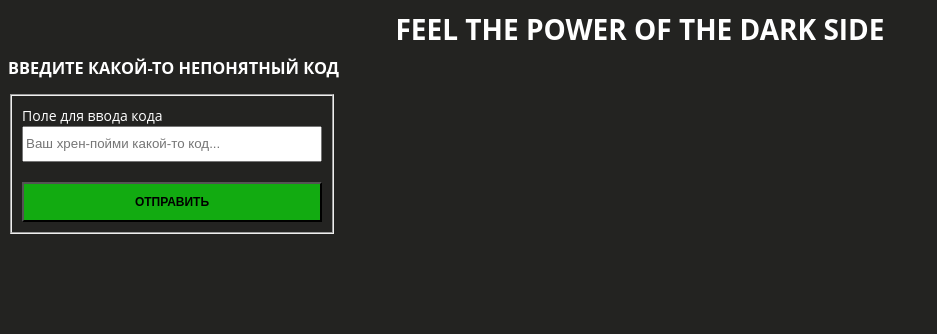
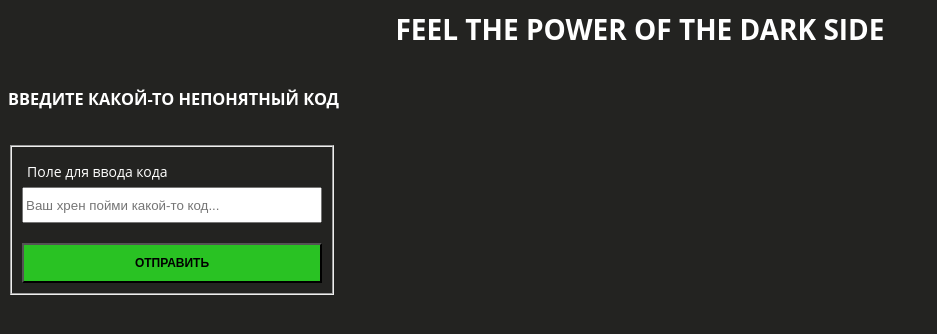
Before and after one commit to Eprst-p/barcode-viewer, a plain HTML site: page index.html in a window 1280 px wide. Shown: the whole page, without its empty margins (0-937 px from the left). Drawn offline with Linux system fonts and the light colour scheme.

Commit message:
чутка еще оформления

```diff
--- a/css/style.css
+++ b/css/style.css
@@ -5,7 +5,6 @@ body {
     line-height: 20px;
     color: #ffffff;
     text-transform: uppercase;
-
     background-color: #232321;
   }
 
@@ -17,8 +16,13 @@ body {
     text-align: center;
   }
 
+  .code__title{
+    margin-top: 50px;
+  }
+
   .code-text-label {
     text-transform: none;
+    padding: 5px;
   }
 
   .code-text-input {
@@ -31,13 +35,19 @@ body {
     flex-direction: column;
     width: 300px;
     padding: 10px;
+    margin-top: 20px;
   }
 
   .code-text-btn {
     margin-top: 20px;
     height: 40px;
-    background-color: rgba(13, 212, 13, 0.774);
+    background-color: rgba(43, 228, 36, 0.829);
     text-transform: uppercase;
     font-size: 12px;
     font-weight: 600;
   }
+
+  .code-text-btn:hover {
+    background-color: rgba(13, 134, 9, 0.829);
+    color:#ffffff;
+  }
--- a/index.html
+++ b/index.html
@@ -14,7 +14,7 @@
           <h3 class="code__title">Введите какой-то непонятный код</h3>
           <fieldset class="code-text-fieldset">
             <label class="code-text-label" for="code-text">Поле для ввода кода</label>
-            <input type="text" class="code-text-input" id="code-text" placeholder="Ваш хрен-пойми какой-то код...">
+            <input type="text" class="code-text-input" id="code-text" placeholder="Ваш хрен пойми какой-то код...">
             <button type="button" class="code-text-btn" name="button">Отправить</button>
           </fieldset>
       </section>
--- a/js/main.js
+++ b/js/main.js
@@ -1,4 +1,3 @@
-console.log('Im here');
 
 const submitBtn = document.querySelector('.code-text-btn');
 
```
